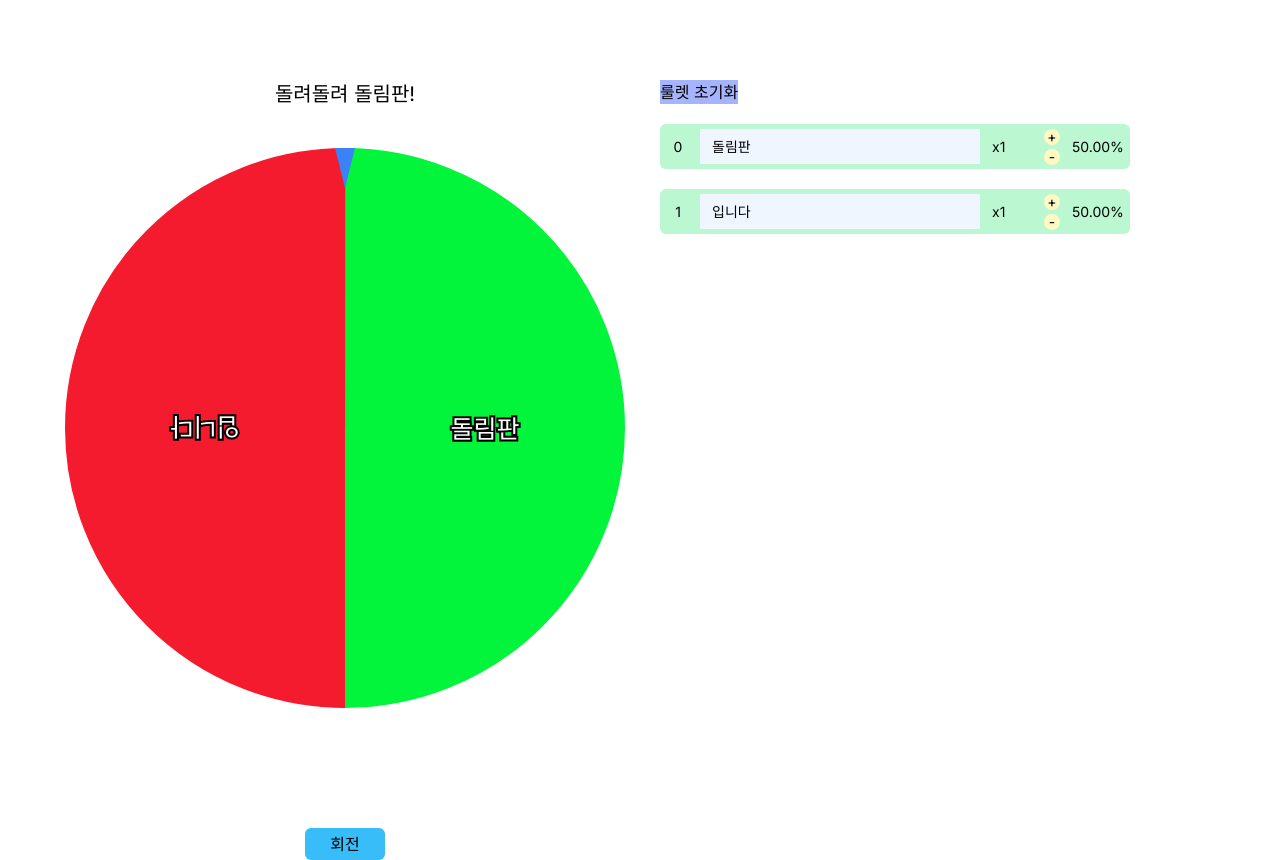
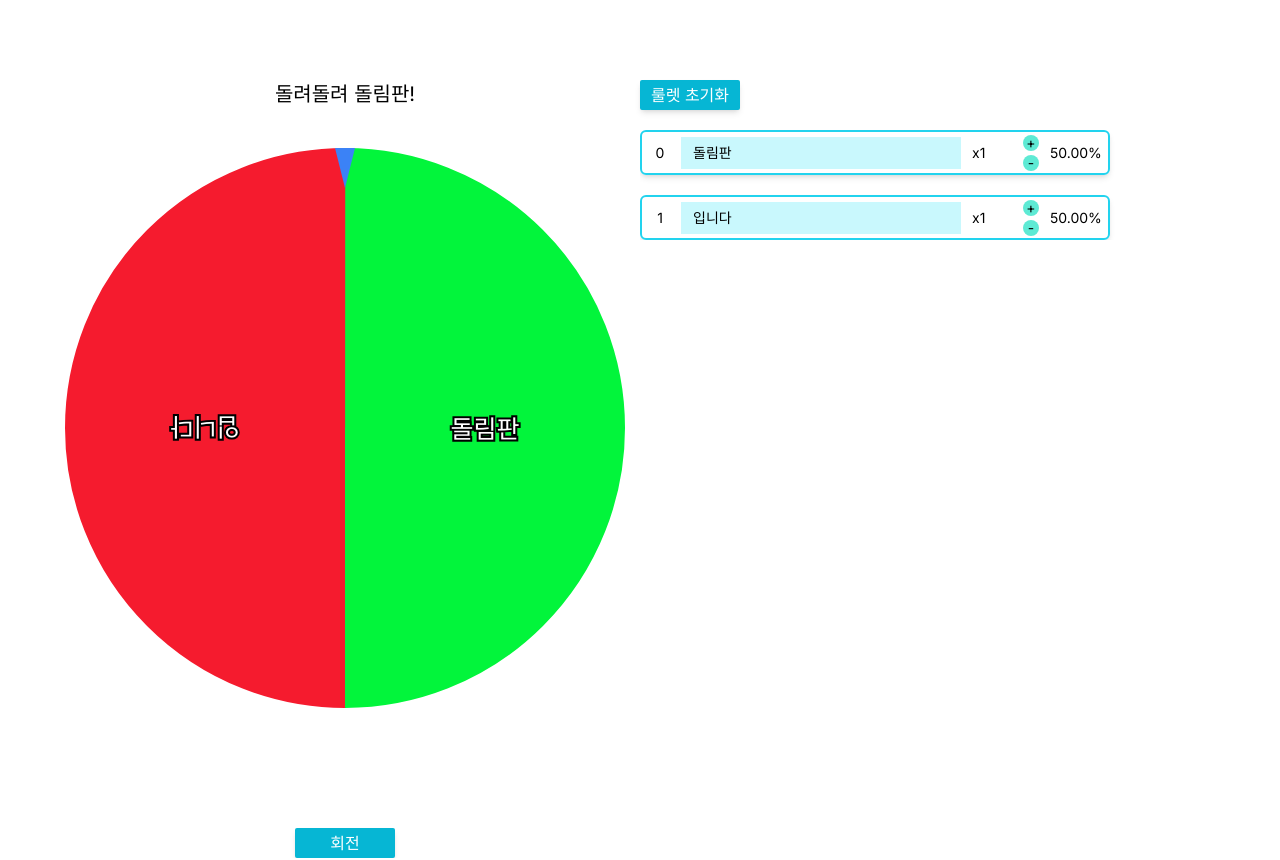
Before and after one commit to loevray/loevray-s-lab, a Next.js app: page / in a window 1280 px wide. Built offline with nearby package versions, Linux system fonts and the light colour scheme.

Commit message:
Style: TextList, button

```diff
--- a/src/app/page.tsx
+++ b/src/app/page.tsx
@@ -25,7 +25,7 @@ const Home = () => {
   });
 
   return (
-    <main className="w-screen h-screen flex items-center pt-20">
+    <main className="w-screen h-screen flex items-center py-20">
       <section className="pl-[50px] w-1/2 flex items-center flex-col gap-10 h-full">
         <span ref={winTextRef} className="text-xl">
           돌려돌려 돌림판!
@@ -38,18 +38,24 @@ const Home = () => {
         <div className="w-[200px] flex justify-center pt-20">
           {isRotating ? (
             <div className="flex gap-2">
-              <button className="bg-sky-400 w-20 h-8 rounded-md" onClick={stop}>
+              <button
+                className="bg-cyan-500 w-[100px] h-[30px] rounded-sm text-white shadow-md"
+                onClick={stop}
+              >
                 멈춤
               </button>
               <button
-                className="bg-sky-400 w-20 h-8 rounded-md"
+                className="bg-cyan-500 w-[100px] h-[30px] rounded-sm text-white shadow-md"
                 onClick={quickStop}
               >
                 바로 멈춤
               </button>
             </div>
           ) : (
-            <button className="bg-sky-400 w-20 h-8 rounded-md" onClick={start}>
+            <button
+              className="bg-cyan-500 w-[100px] h-[30px] rounded-sm text-white shadow-md"
+              onClick={start}
+            >
               회전
             </button>
           )}
--- a/src/app/ui/main/EditableDiv.tsx
+++ b/src/app/ui/main/EditableDiv.tsx
@@ -19,7 +19,7 @@ const EditableDiv = ({ text, isDisabled, onInput, onKeyDown }: EdtiableDiv) => {
 
   return (
     <div
-      className="w-[280px] h-[35px] flex items-center flex-shrink-0 bg-blue-50 pl-3 align-middle leading-8 whitespace-nowrap overflow-hidden"
+      className="w-[280px] h-[32px] flex items-center flex-shrink-0 bg-cyan-200 pl-3 align-middle leading-8 whitespace-nowrap overflow-hidden bg-opacity-60"
       onInput={(e: React.ChangeEvent<HTMLDivElement>) => {
         onInput(e.target.textContent || "");
         divRef.current && (divRef.current.textContent = e.target.textContent);
--- a/src/app/ui/main/SpinWheelTextItem.tsx
+++ b/src/app/ui/main/SpinWheelTextItem.tsx
@@ -30,7 +30,8 @@ const SpinWheelTextItem = ({
   const { isHover } = useHover({ hoverRef });
   return (
     <div
-      className="flex shrink-0  items-center justify-between bg-green-200 hover:bg-green-300 h-[45px] w-[470px] rounded-md text-sm px-2"
+      className="flex shrink-0  items-center justify-between
+      border-cyan-400 border-solid border-2  h-[45px] w-[470px] rounded-md text-sm px-2 shadow-md"
       ref={hoverRef}
     >
       <div className="w-5 flex justify-center relative">
@@ -38,10 +39,10 @@ const SpinWheelTextItem = ({
         {isHover && (
           <button
             disabled={isLocked}
-            className="rounded-full size-5 bg-white text-red-500 flex justify-center items-center absolute"
+            className="rounded-full size-5 bg-white text-red-500 flex justify-center items-center absolute border-[1px] border-solid border-gray-300"
             onClick={onRemoveButtonClick}
           >
-            x
+            X
           </button>
         )}
       </div>
@@ -54,14 +55,14 @@ const SpinWheelTextItem = ({
       <div className="w-[40px]">{`x${ratio}`}</div>
       <div className="flex flex-col gap-1">
         <button
-          className="rounded-full size-4 bg-yellow-100 flex justify-center items-center hover:bg-yellow-300"
+          className="rounded-full size-4 bg-teal-300 hover:bg-teal-400 flex justify-center items-center "
           disabled={isLocked}
           onClick={() => onModifyButtonClick(ratio + 1)}
         >
           +
         </button>
         <button
-          className="rounded-full size-4 bg-yellow-100 flex justify-center items-center hover:bg-yellow-300"
+          className="rounded-full size-4 bg-teal-300 hover:bg-teal-400 flex justify-center items-center "
           disabled={isLocked}
           onClick={() => onModifyButtonClick(ratio - 1)}
         >
--- a/src/app/ui/main/SpinWheelTextList.tsx
+++ b/src/app/ui/main/SpinWheelTextList.tsx
@@ -59,12 +59,12 @@ const SpinWheelTextList = ({ isLocked }: { isLocked: boolean }) => {
     <>
       <button
         disabled={isLocked}
-        className="bg-indigo-300 w-30 ml-5"
+        className="bg-cyan-500 w-[100px] h-[30px] rounded-sm text-white shadow-md"
         onClick={initializeSectorData}
       >
         룰렛 초기화
       </button>
-      <article className="flex flex-col gap-5 max-h-[60vh] overflow-y-auto w-max p-5">
+      <article className="flex flex-col gap-5 max-h-[60vh] overflow-y-auto w-max mt-5 pr-5">
         {sectorData.map(({ id, text, ratio }, index) => (
           <SpinWheelTextItem
             key={id}
```
